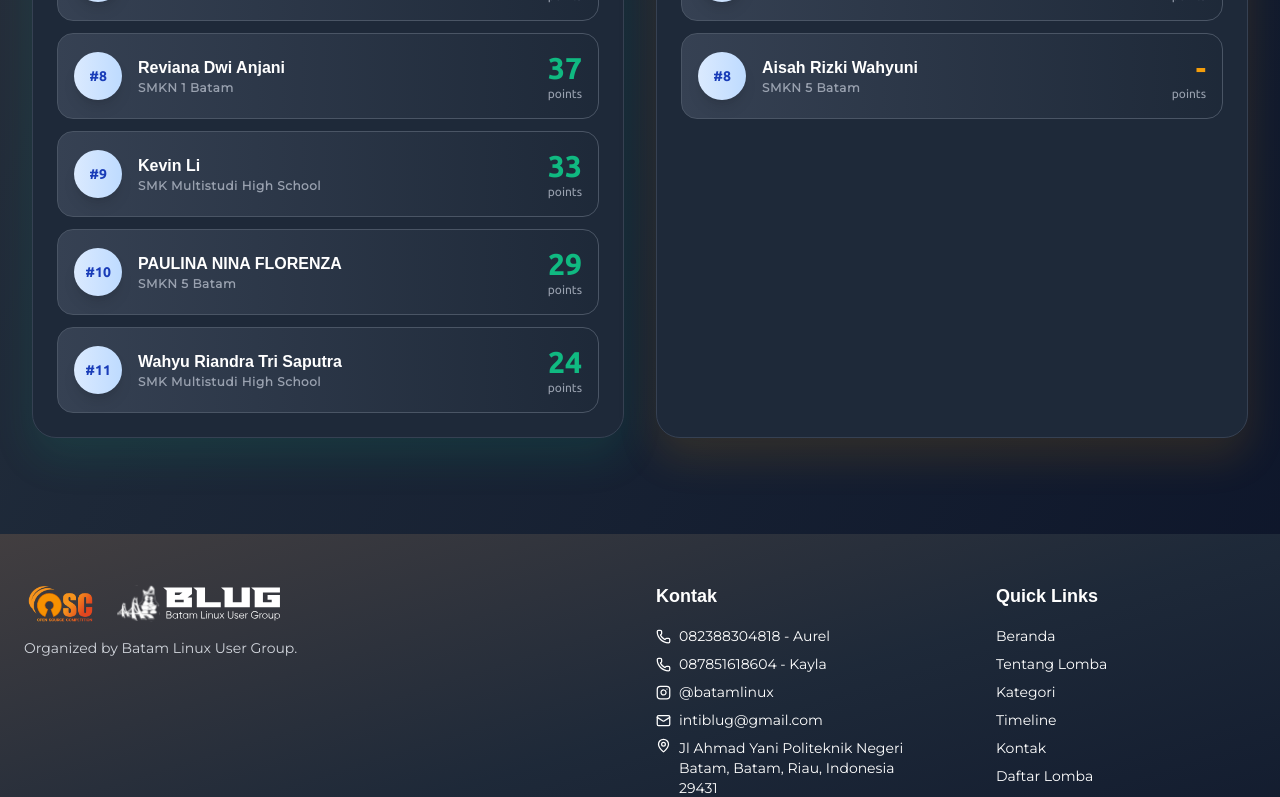
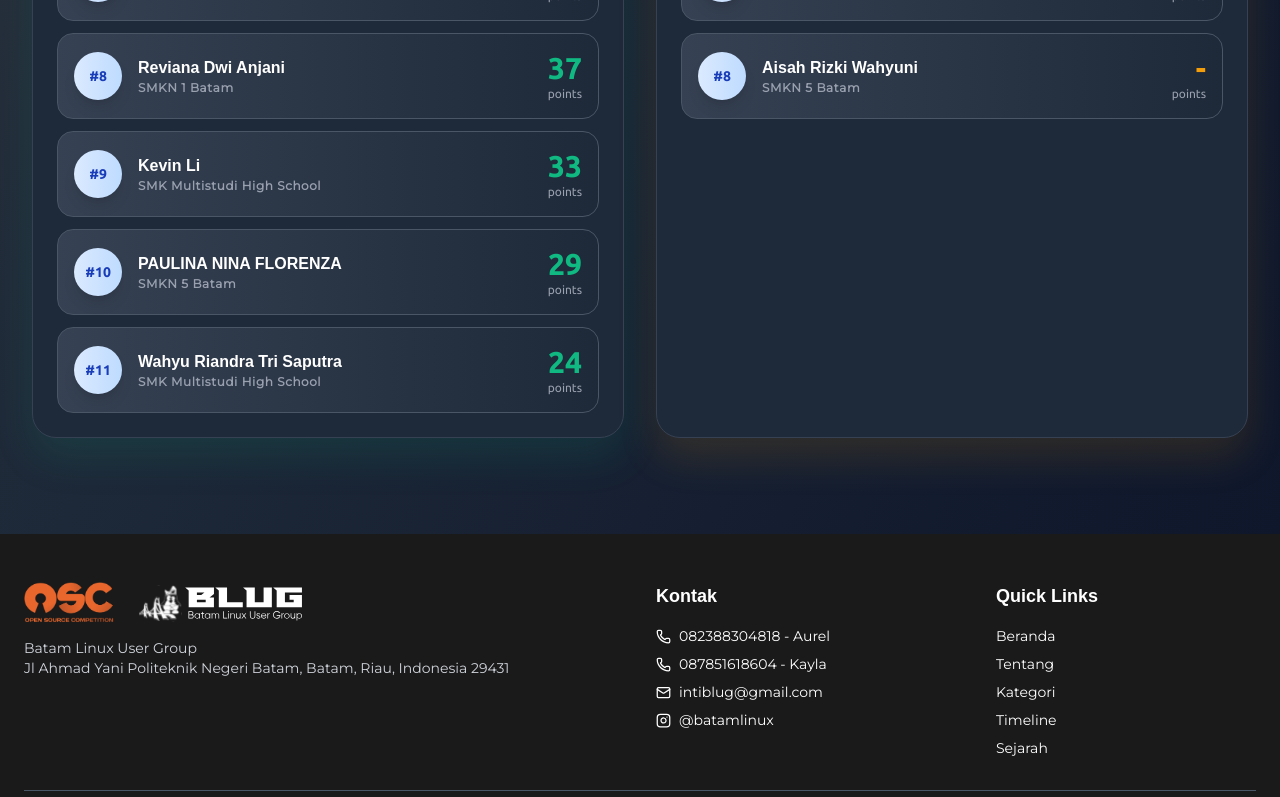
Before and after one commit to Batam-Linux-User-Group/osc2026, a React (Vite) app: page /leaderboard in a window 1280 px wide. Shown: the part 2000-2797 px from the top of the page. Built offline with nearby package versions, Linux system fonts and the light colour scheme; a web font is replaced by a local one.

Commit message:
Update Header dan Footer

```diff
--- a/src/assets/index.tsx
+++ b/src/assets/index.tsx
@@ -2,7 +2,7 @@ import Maskot from './LandingPage/osc.png';
 import vektorKiri from './LandingPage/Vectorkiri.png';
 import vektorKanan from './LandingPage/vektorkanan.png';
 import segitiga from './LandingPage/Polygon 2.png';
-import logo from './LOGO.png';
+import logo from './LOGO OSC 2026.png';
 import linekiri from './LandingPage/linetoplefthome.png';
 import linekanan from './LandingPage/linetoprighthome.png';
 import arrowbottom from './LandingPage/arrow.png';
--- a/src/components/LandingPage/Footer.tsx
+++ b/src/components/LandingPage/Footer.tsx
@@ -6,15 +6,15 @@ import { Phone, MapPin, Instagram, Mail } from 'lucide-react';
 const Footer = () => {
   const menuItems = [
     { key: 'beranda', label: 'Beranda' },
-    { key: 'tentang-lomba', label: 'Tentang Lomba' },
+    { key: 'tentang-lomba', label: 'Tentang' },
     { key: 'kategori', label: 'Kategori' },
     { key: 'timeline', label: 'Timeline' },
-    { key: 'kontak', label: 'Kontak' },
+    { key: 'kontak', label: 'Sejarah' },
   ];
   return (
     <div
       id="kontak"
-      className="bg-gradient-to-br from-[#423E40] via-gray-800 to-slate-900 text-white px-6 py-12"
+      className="bg-[#1A1A1A] text-white px-6 py-12"
     >
       <div className="max-w-7xl mx-auto grid grid-cols-1 lg:grid-cols-2 gap-8">
         {/* Logo Section */}
@@ -24,7 +24,10 @@ const Footer = () => {
             <img src={BLUG} alt="Logo 2" className="h-10" />
           </div>
           <p className="text-sm text-gray-300 text-center md:text-left">
-            Organized by Batam Linux User Group.
+            Batam Linux User Group
+          </p>
+          <p className="text-sm text-gray-300 text-center md:text-left">
+            Jl Ahmad Yani Politeknik Negeri Batam, Batam, Riau, Indonesia 29431
           </p>
         </div>
 
@@ -47,24 +50,15 @@ const Footer = () => {
               </li>
               <li className="flex items-center">
                 <span className="mr-2">
-                  <Instagram size={15} />
-                </span>
-                <span>@batamlinux</span>
-              </li>
-              <li className="flex items-center">
-                <span className="mr-2">
                   <Mail size={15} />
                 </span>
                 <span>intiblug@gmail.com</span>
               </li>
-              <li className="flex">
+              <li className="flex items-center">
                 <span className="mr-2">
-                  <MapPin size={15} />
+                  <Instagram size={15} />
                 </span>
-                <span>
-                  Jl Ahmad Yani Politeknik Negeri Batam, Batam, Riau, Indonesia
-                  29431
-                </span>
+                <span>@batamlinux</span>
               </li>
             </ul>
           </div>
@@ -83,14 +77,6 @@ const Footer = () => {
                   </HashLink>
                 </li>
               ))}
-              <li>
-                <Link
-                  to={'/daftar'}
-                  className="hover:text-gray-300 transition-colors"
-                >
-                  Daftar Lomba
-                </Link>
-              </li>
             </ul>
           </div>
         </div>
@@ -98,7 +84,7 @@ const Footer = () => {
 
       {/* Bottom Bar */}
       <div className="mt-8 pt-8 border-t border-gray-600 text-center text-sm text-gray-300">
-        Open Source Competition 2025. Batam Linux User Group.
+        Open Source Competition 2026. Batam Linux User Group.
       </div>
     </div>
   );
--- a/src/components/LandingPage/Navbar.tsx
+++ b/src/components/LandingPage/Navbar.tsx
@@ -53,25 +53,53 @@ const Navbar = () => {
 
         {/* Desktop Menu */}
         <div className="hidden md:flex space-x-6">
-          <Link
-            to="/"
-            className="text-sm font-semibold hover:text-slate-300 transition-all duration-300 relative group px-3 py-2 rounded-lg hover:bg-slate-700/30"
-          >
-            Home
-            <span className="absolute left-0 bottom-0 w-0 h-0.5 bg-slate-400 group-hover:w-full transition-all duration-300 rounded-full"></span>
-            <span className="absolute inset-0 bg-slate-400/0 group-hover:bg-slate-400/10 rounded-lg transition-all duration-300"></span>
-          </Link>
+            <button
+              onClick={() => setMenuOpen(!menuOpen)}
+              className="text-sm font-semibold hover:text-[#E9672D] transition-all duration-300 px-3 py-2 rounded-lg hover:bg-slate-700/30 flex items-center gap-1"
+            >
+              Beranda
+              <span
+                className={`transition-transform duration-300 ${
+                  menuOpen ? "rotate-180" : ""
+                }`}
+              >
+                ▼
+              </span>
+            </button>
+            {menuOpen && (
+              <div className="absolute center top-full mt-2 w-56 bg-gray-700 text-white rounded-lg shadow-lg z-50 animate-in fade-in">
+                <Link to="/" className="block px-4 py-2 hover:bg-gray-600">
+                  Beranda
+                </Link>
+
+                <Link to="/tentang" className="block px-4 py-2 hover:bg-gray-600">
+                  Tentang
+                </Link>
+
+                <Link to="/kategori" className="block px-4 py-2 hover:bg-gray-600">
+                  Kategori
+                </Link>
+
+                <Link to="/timeline" className="block px-4 py-2 hover:bg-gray-600">
+                  Timeline
+                </Link>
+
+                <Link to="/sejarah" className="block px-4 py-2 hover:bg-gray-600">
+                  Sejarah
+                </Link>
+            </div>
+            )}
           <Link
             to="/leaderboard"
-            className="text-sm font-semibold hover:text-slate-300 transition-all duration-300 relative group px-3 py-2 rounded-lg hover:bg-slate-700/30"
+            className="text-sm font-semibold hover:text-[#E9672D] transition-all duration-300 relative group px-3 py-2 rounded-lg hover:bg-slate-700/30"
           >
-            Leaderboard
+            Peringkat
             <span className="absolute left-0 bottom-0 w-0 h-0.5 bg-slate-400 group-hover:w-full transition-all duration-300 rounded-full"></span>
             <span className="absolute inset-0 bg-slate-400/0 group-hover:bg-slate-400/10 rounded-lg transition-all duration-300"></span>
           </Link>
           <a
             href="https://polibatam.id/panduan-lomba-osc-2025"
-            className="text-sm font-semibold hover:text-slate-300 transition-all duration-300 relative group px-3 py-2 rounded-lg hover:bg-slate-700/30"
+            className="text-sm font-semibold hover:text-[#E9672D] transition-all duration-300 relative group px-3 py-2 rounded-lg hover:bg-slate-700/30"
           >
             Panduan Lomba
             <span className="absolute left-0 bottom-0 w-0 h-0.5 bg-slate-400 group-hover:w-full transition-all duration-300 rounded-full"></span>
```
Also changed, not shown: src/assets/LOGO OSC 2026.png (added).
